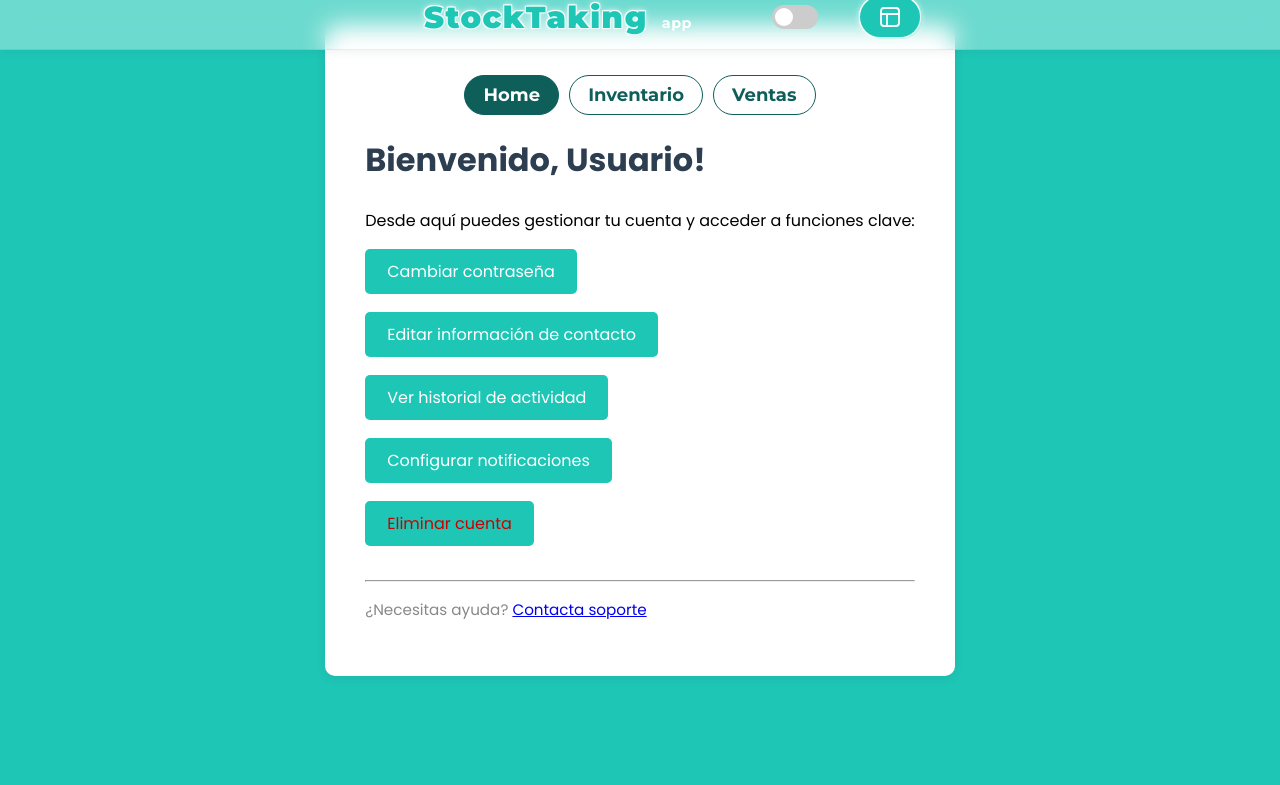
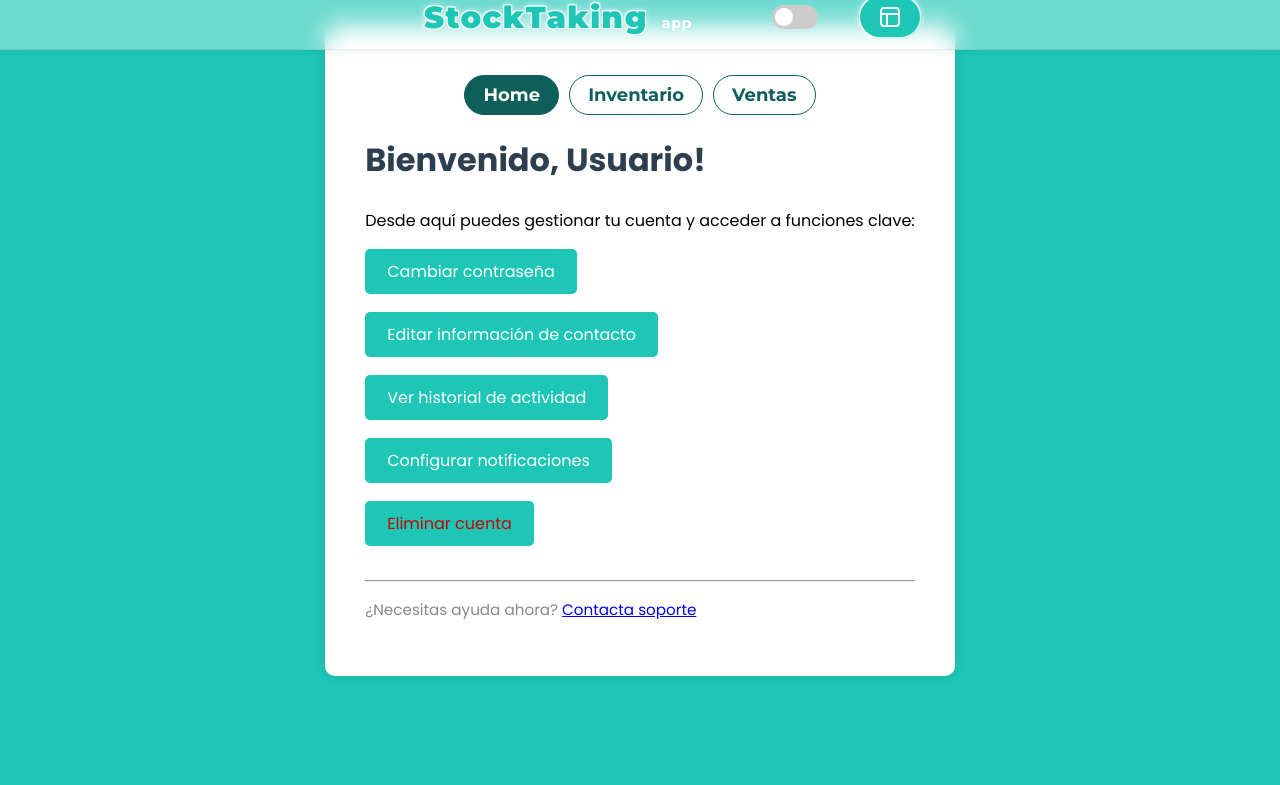
Before and after one commit to cmoinr/StockTaking, a Flask app: template templates/user_home.html in a window 1280 px wide. Shown: the part 15-800 px from the top of the page. Run offline with Flask 3, Linux system fonts and the light colour scheme; the template is opened without the code that fills it, so the values that code supplies are empty; the visitor is signed in with stand-in values (Sample User, id 1); parts of the project's set-up code (start-up, migrations or seed data) failed here and were passed over.

```diff
--- a/requirements.txt
+++ b/requirements.txt
@@ -6,3 +6,4 @@ requests
 google-cloud-storage
 Pillow
 pytz
+python-dotenv
--- a/templates/user_home.html
+++ b/templates/user_home.html
@@ -22,7 +22,7 @@
         <li><a href="{{ url_for('user_home') }}" class="button" style="color:#c00;">Eliminar cuenta</a></li>
     </ul>
     <hr>
-    <p style="color:#888;font-size:0.95em;">¿Necesitas ayuda? <a href="mailto:soporte@stocktaking.com">Contacta soporte</a></p>
+    <p style="color:#888;font-size:0.95em;">¿Necesitas ayuda ahora? <a href="mailto:soporte@stocktaking.com">Contacta soporte</a></p>
 </div>
 <style>
 .section-selector .filtro-btn {
```
